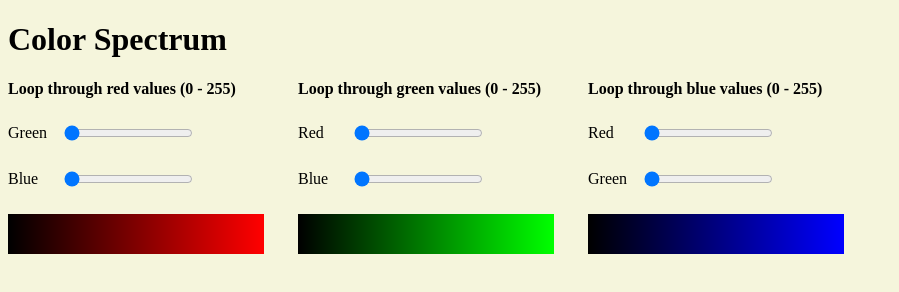
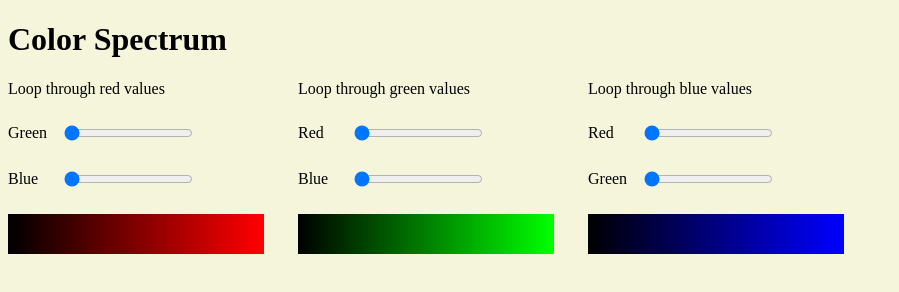
Before and after one commit to mrcodeswildride/color-spectrum, a plain HTML site: page index.html in a window 1280 px wide. Shown: the whole page, without its empty margins (0-899 px from the left). Drawn offline with Linux system fonts and the light colour scheme.

Commit message:
removed bold from text

```diff
--- a/index.html
+++ b/index.html
@@ -14,8 +14,8 @@
 	<h1>Color Spectrum</h1>
 
   <div class="cell">
-    <div class="row label" id="rgbForRed">
-      Loop through red values (0 - 255)
+    <div class="row" id="rgbForRed">
+      Loop through red values
     </div>
 
     <div class="row">
@@ -32,8 +32,8 @@
   </div>
 
   <div class="cell">
-    <div class="row label" id="rgbForGreen">
-      Loop through green values (0 - 255)
+    <div class="row" id="rgbForGreen">
+      Loop through green values
     </div>
 
     <div class="row">
@@ -50,8 +50,8 @@
   </div>
 
   <div class="cell">
-    <div class="row label" id="rgbForBlue">
-      Loop through blue values (0 - 255)
+    <div class="row" id="rgbForBlue">
+      Loop through blue values
     </div>
 
     <div class="row">
--- a/script.js
+++ b/script.js
@@ -76,7 +76,7 @@ function showRgbForRed() {
 }
 
 function hideRgbForRed() {
-  rgbForRed.innerHTML = `Loop through red values (0 - 255)`
+  rgbForRed.innerHTML = `Loop through red values`
 }
 
 function showRgbForGreen() {
@@ -84,7 +84,7 @@ function showRgbForGreen() {
 }
 
 function hideRgbForGreen() {
-  rgbForGreen.innerHTML = `Loop through green values (0 - 255)`
+  rgbForGreen.innerHTML = `Loop through green values`
 }
 
 function showRgbForBlue() {
@@ -92,5 +92,5 @@ function showRgbForBlue() {
 }
 
 function hideRgbForBlue() {
-  rgbForBlue.innerHTML = `Loop through blue values (0 - 255)`
+  rgbForBlue.innerHTML = `Loop through blue values`
 }
--- a/style.css
+++ b/style.css
@@ -10,10 +10,6 @@ body {
 
 .row {
   margin-bottom: 25px;
-}
-
-.label {
-  font-weight: bold;
 }
 
 label,
```
